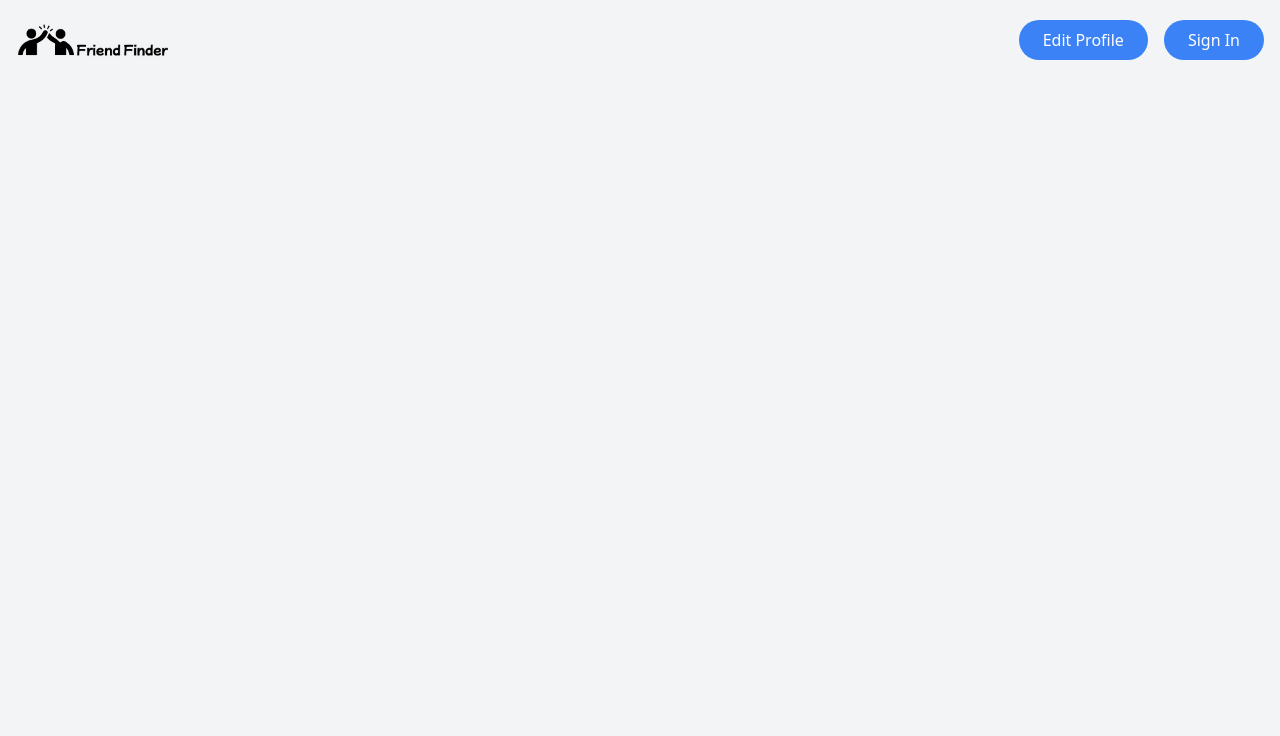
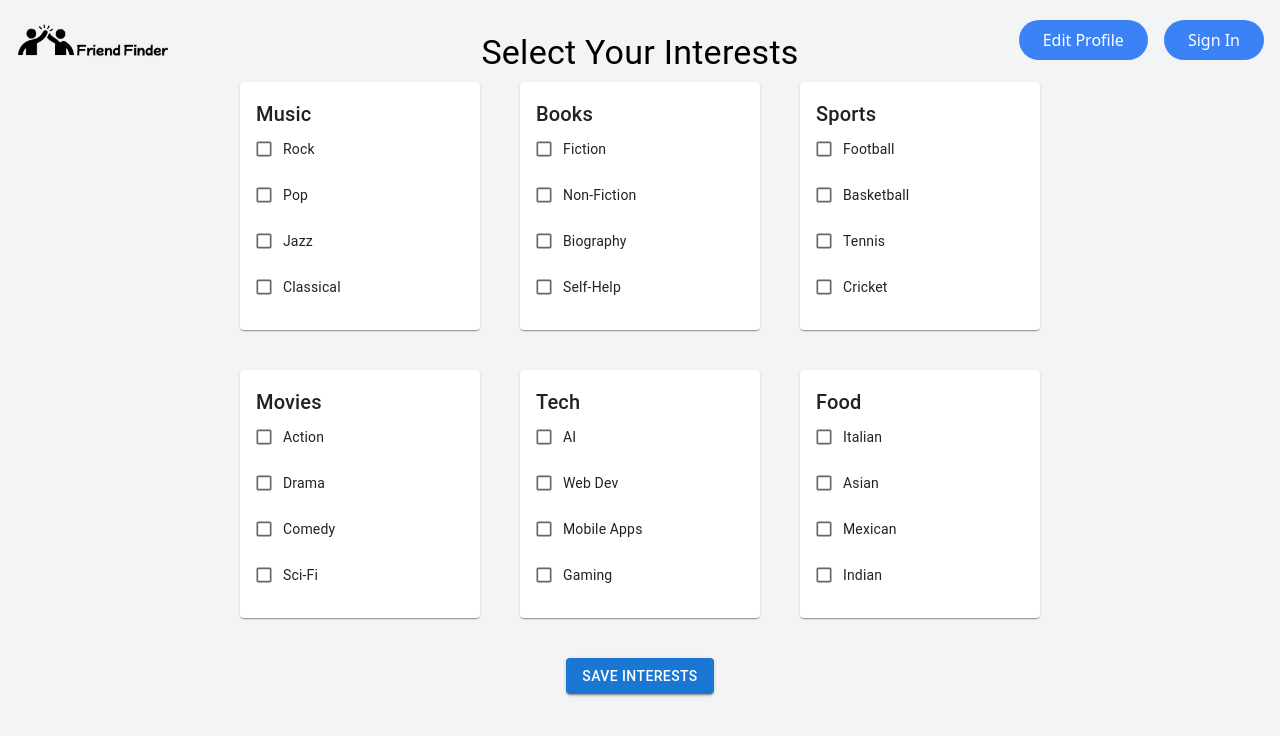
Before and after one commit to indentationLess/FriendFinder, a React (Vite) app in the folder frontend/: page /onboard in a window 1280 px wide. Shown: the top 736 px of the page. Built offline with nearby package versions, Linux system fonts and the light colour scheme.

Commit message:
modified:   frontend/src/App.jsx 	new file:   frontend/src/components/onboardcard.jsx 	new file:   frontend/src/pages/onboard.jsx

```diff
--- a/frontend/src/App.jsx
+++ b/frontend/src/App.jsx
@@ -1,17 +1,18 @@
 import { useState, useEffect } from "react";
 import { BrowserRouter as Router, Routes, Route, useNavigate } from "react-router-dom";
 import { HelmetProvider, Helmet } from "react-helmet-async";
+import { Button, Typography, Paper } from '@mui/material';
 import SignupForm from "./components/signupform";
 import NavBar from "./components/NavBar";
-import ProfileCard from "./components/Card";
+import ProfileCard from "./components/card";
 import ChatPage from "./components/ChatPage";
+import Onboard from "./pages/onboard";
 
 function AppContent() {
   const navigate = useNavigate();
   const [currentIndex, setCurrentIndex] = useState(0);
   const [selectedProfile, setSelectedProfile] = useState(null);
-  const [acceptedProfiles, setAcceptedProfiles] = useState([]);
-
+// for testing
   const profiles = [
     {
       id: 1,
@@ -19,24 +20,6 @@ function AppContent() {
       school: "DSAI school",
       imageUrl: "/api/placeholder/320/320"
     },
-    {
-      id: 2,
-      name: "User 2 - CSAI",
-      school: "DSAI school",
-      imageUrl: "/api/placeholder/320/320"
-    },
-    {
-      id: 3,
-      name: "User 3 - CSAI",
-      school: "DSAI school",
-      imageUrl: "/api/placeholder/320/320"
-    },
-    {
-      id: 4,
-      name: "User 4 - CSAI",
-      school: "DSAI school",
-      imageUrl: "/api/placeholder/320/320"
-    }
   ];
 
   useEffect(() => {
@@ -50,58 +33,66 @@ function AppContent() {
   };
 
   const handleReject = () => {
-    if (currentIndex < profiles.length - 1) {
-      const nextProfile = profiles[currentIndex + 1];
-      setSelectedProfile(nextProfile);
-      setCurrentIndex(prevIndex => prevIndex + 1);
-    }
+    setCurrentIndex((prevIndex) => prevIndex + 1);
+    setSelectedProfile(profiles[currentIndex + 1]);
+  };
+
+  const handleOnboard = () => {
+    navigate('/onboard');
   };
 
   return (
-    <main className="container mx-auto px-6 py-8 mt-32">
-      <div className="flex justify-between items-start">
-        {/* Left card */}
-        <div className="mt-16">
+    <div className="flex min-h-screen">
+      {/* Main content - Left side */}
+      <div className="flex-1 mr-[320px] p-6">
         {selectedProfile && (
-            <div className="w-[450px]">
-              <ProfileCard
-                name={selectedProfile.name}
-                school={selectedProfile.school}
-                imageUrl={selectedProfile.imageUrl}
-                onAccept={handleAccept}
-                onReject={handleReject}
-              />
+          <div className="flex flex-col items-center">
+            <ProfileCard profile={selectedProfile} />
+            <div className="flex gap-4 mt-4">
+              <Button
+                variant="contained"
+                color="error"
+                onClick={handleReject}
+                className="min-w-[100px]"
+              >
+                Reject
+              </Button>
+              <Button
+                variant="contained"
+                color="success"
+                onClick={handleAccept}
+                className="min-w-[100px]"
+              >
+                Accept
+              </Button>
+            </div>
           </div>
         )}
       </div>
 
-        {/* Right stacked cards */}
-        <div className="relative w-[450px] h-[600px] -ml-32 mt-16">
-          {profiles.slice(currentIndex + 1).map((profile, index) => (
-            <div
-              key={profile.id}
-              className="absolute left-0 top-0"
-              style={{
-                transform: `translateX(${index * 20}px) translateY(${index * 8}px)`,
-                zIndex: profiles.length - (index + 1),
-                opacity: Math.max(1 - (index * 0.15), 0.4)
-              }}
+      {/* right sidebar */}
+      <Paper
+        elevation={3}
+        className="w-[320px] fixed right-0 top-0 mt-16 h-[calc(100vh-4rem)] bg-white"
       >
-              <div className="w-[450px]">
-                <ProfileCard
-                  name={profile.name}
-                  school={profile.school}
-                  imageUrl={profile.imageUrl}
-                  onAccept={() => {}}
-                  onReject={() => {}}
-                  showActions={false}
-                />
+        <div className="p-6">
+          <Typography variant="h5" className="mb-4 font-semibold">
+            Your Profile
+          </Typography>
+          <Typography variant="body1" className="mb-6 text-gray-600">
+            Complete your profile by selecting your interests
+          </Typography>
+          <Button
+            variant="contained"
+            color="primary"
+            onClick={handleOnboard}
+            fullWidth
+          >
+            Set Your Interests
+          </Button>
         </div>
+      </Paper>
     </div>
-          ))}
-        </div>
-      </div>
-    </main>
   );
 }
 
@@ -117,6 +108,8 @@ function App() {
           <Routes>
             <Route path="/login" element={<SignupForm />} />
             <Route path="/" element={<AppContent />} />
+            <Route path="/onboard" element={<Onboard />} />
+            {/* Just add the Chat componenet: Omar */}
             <Route path="/chat/:profileId" element={<ChatPage />} />
           </Routes>
         </div>
--- /dev/null
+++ b/frontend/src/components/onboardcard.jsx
@@ -0,0 +1,35 @@
+import React from 'react';
+import { Card, CardContent, Typography, Checkbox, FormControlLabel } from '@mui/material';
+
+const OnboardCard = ({ title, options, onSelect }) => {
+  return (
+    <Card className="w-60 m-2 shadow-md">
+      <CardContent className="p-4">
+        <Typography variant="h6" className="mb-3 font-semibold">
+          {title}
+        </Typography>
+        <div className="flex flex-col gap-2">
+          {options.map((option, index) => (
+            <FormControlLabel
+              key={index}
+              control={
+                <Checkbox
+                  size="small"
+                  onChange={() => onSelect(option)}
+                />
+              }
+              label={
+                <Typography variant="body2" className="text-sm">
+                  {option}
+                </Typography>
+              }
+              className="m-0"
+            />
+          ))}
+        </div>
+      </CardContent>
+    </Card>
+  );
+};
+
+export default OnboardCard;
--- /dev/null
+++ b/frontend/src/pages/onboard.jsx
@@ -0,0 +1,72 @@
+import React, { useState } from 'react';
+import { useNavigate } from 'react-router-dom';
+import { Button, Typography, Container } from '@mui/material';
+import OnboardCard from '../components/onboardcard';
+
+const Onboard = () => {
+  const navigate = useNavigate();
+  const [selectedInterests, setSelectedInterests] = useState({});
+
+  const handleSelect = (interest) => {
+    setSelectedInterests((prevInterests) => ({
+      ...prevInterests,
+      [interest]: !prevInterests[interest],
+    }));
+  };
+
+  const handleSubmit = () => {
+    navigate('/');
+  };
+
+  return (
+    <Container maxWidth="lg" className="py-8">
+      <div className="flex flex-col items-center">
+        <Typography variant="h4" className="mb-8 font-semibold text-center">
+          Select Your Interests
+        </Typography>
+        <div className="grid grid-cols-1 sm:grid-cols-2 lg:grid-cols-3 gap-6 mb-8">
+          <OnboardCard
+            title="Music"
+            options={['Rock', 'Pop', 'Jazz', 'Classical']}
+            onSelect={handleSelect}
+          />
+          <OnboardCard
+            title="Books"
+            options={['Fiction', 'Non-Fiction', 'Biography', 'Self-Help']}
+            onSelect={handleSelect}
+          />
+          <OnboardCard
+            title="Sports"
+            options={['Football', 'Basketball', 'Tennis', 'Cricket']}
+            onSelect={handleSelect}
+          />
+          <OnboardCard
+            title="Movies"
+            options={['Action', 'Drama', 'Comedy', 'Sci-Fi']}
+            onSelect={handleSelect}
+          />
+          <OnboardCard
+            title="Tech"
+            options={['AI', 'Web Dev', 'Mobile Apps', 'Gaming']}
+            onSelect={handleSelect}
+          />
+          <OnboardCard
+            title="Food"
+            options={['Italian', 'Asian', 'Mexican', 'Indian']}
+            onSelect={handleSelect}
+          />
+        </div>
+        <Button
+          variant="contained"
+          color="primary"
+          onClick={handleSubmit}
+          className="min-w-[200px]"
+        >
+          Save Interests
+        </Button>
+      </div>
+    </Container>
+  );
+};
+
+export default Onboard;
```
Lines whose indentation alone changed are shown as unchanged.
